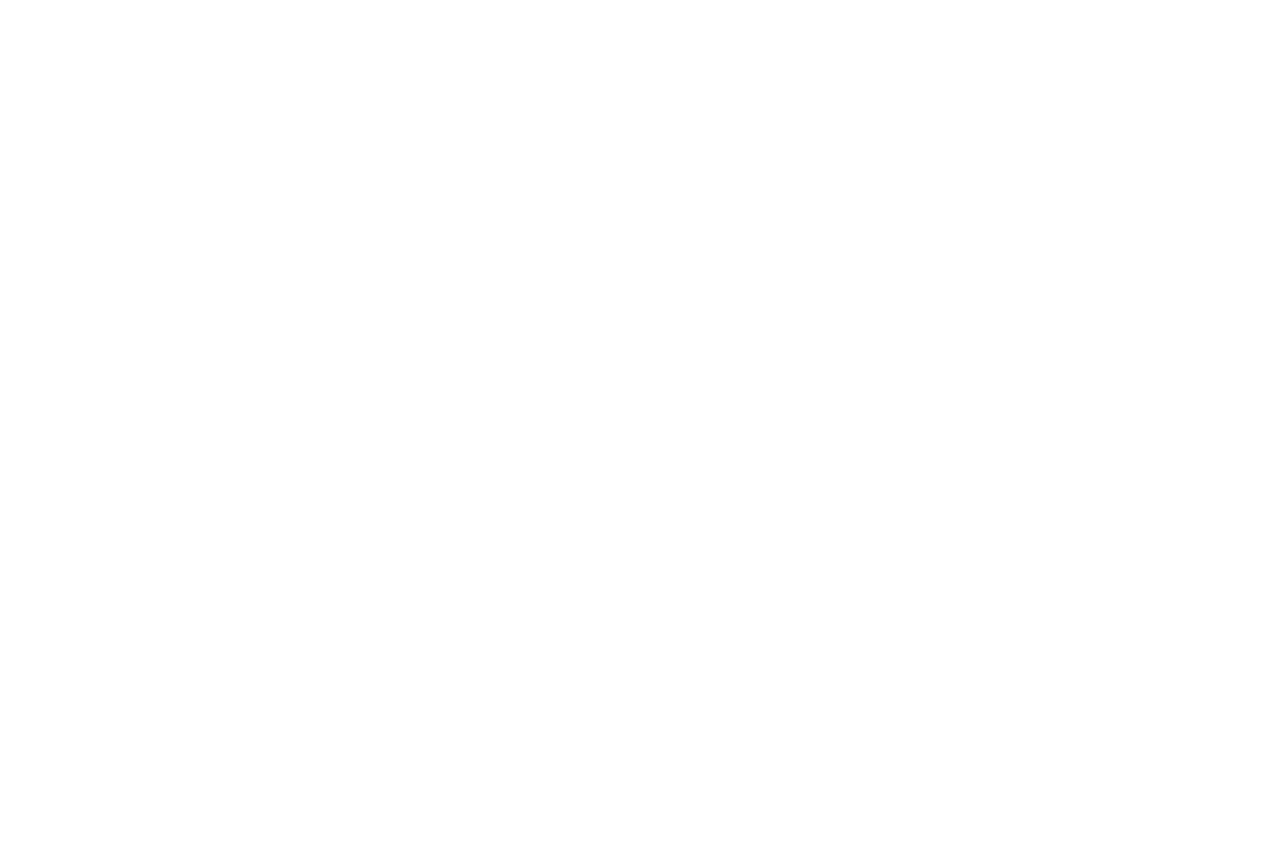
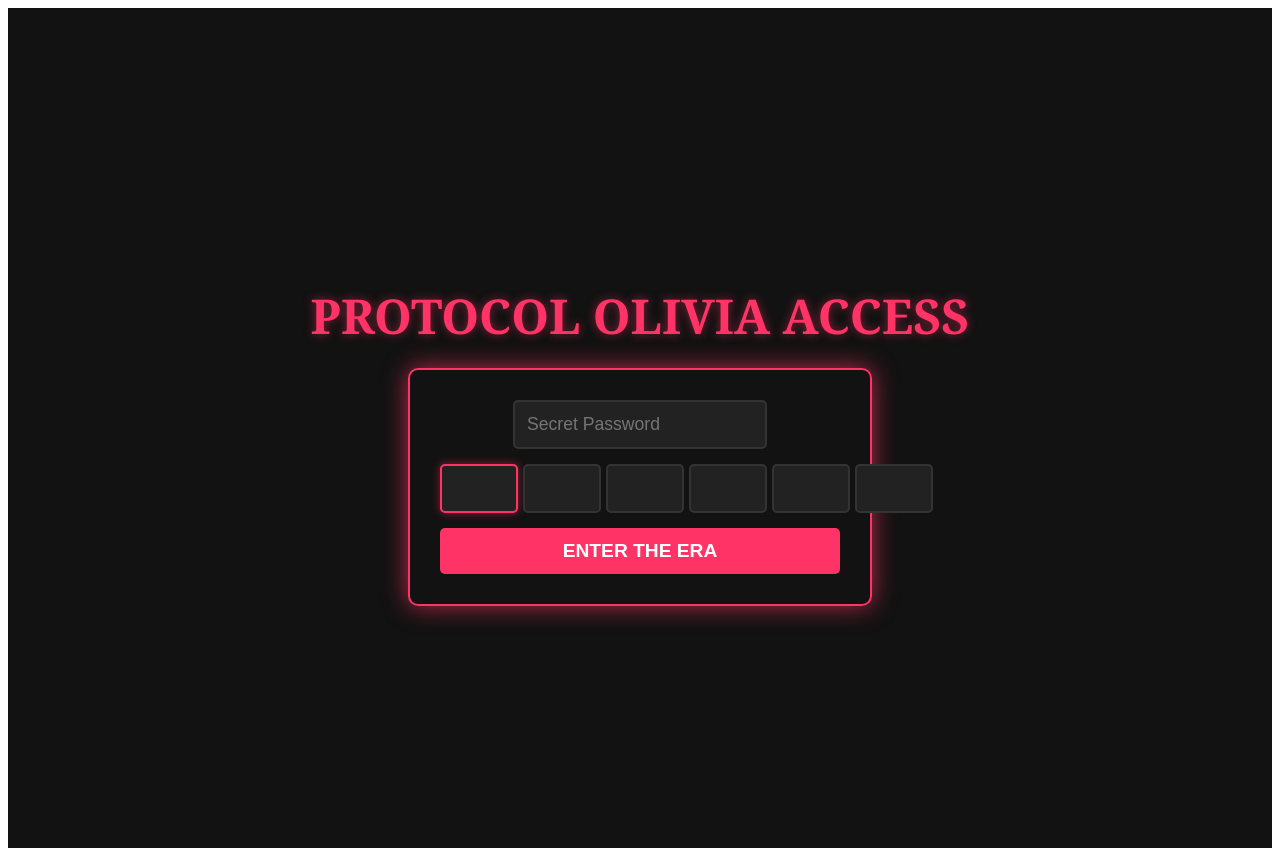
Before and after one commit to HarshParyani33/olivia, a React (Vite) app in the folder client/: page / in a window 1280 px wide. Before the commit the page ends 800 px from the top, so only its background shows below. Built offline with nearby package versions, Linux system fonts and the light colour scheme.

Commit message:
feat(pages): add AccessGate and Home components with authentication logic

```diff
--- a/client/src/App.jsx
+++ b/client/src/App.jsx
@@ -1,16 +1,54 @@
-import { useState } from 'react'
-import reactLogo from './assets/react.svg'
-import viteLogo from '/vite.svg'
-import './App.css'
+import React, { useState, useEffect } from 'react';
+import { BrowserRouter as Router, Routes, Route, Navigate } from 'react-router-dom';
+
+// Import Pages
+import AccessGate from './pages/AccessGate';
+import Home from './pages/Home';
+// import TheImpact from './pages/TheImpact'; // Will create these later
+
+// A Private Route Wrapper to check authentication status
+const ProtectedRoute = ({ element }) => {
+  const isAuthenticated = localStorage.getItem('protocolOliviaAuth') === 'true';
+  return isAuthenticated ? element : <Navigate to="/" replace />;
+};
 
 function App() {
-  const [count, setCount] = useState(0)
+  // Use state to track current authentication status (for immediate UI update)
+  const [isAuthenticated, setIsAuthenticated] = useState(
+    localStorage.getItem('protocolOliviaAuth') === 'true'
+  );
+
+  // Function to pass to AccessGate to update auth status
+  const setAuthenticated = (status) => {
+    setIsAuthenticated(status);
+  };
 
   return (
-    <>
-
-    </>
-  )
+    <Router>
+      <Routes>
+        {/*
+          If authenticated, root path shows Home.
+          If NOT authenticated, root path shows AccessGate.
+        */}
+        <Route
+          path="/"
+          element={
+            isAuthenticated ? (
+              <Home />
+            ) : (
+              <AccessGate setAuthenticated={setAuthenticated} />
+            )
+          }
+        />
+        {/*
+          Example of other protected routes, which will always redirect to '/'
+          (which then renders AccessGate) if not authenticated.
+        */}
+        {/* <Route path="/episodes" element={<ProtectedRoute element={<TheImpact />} />} /> */}
+        {/* Add all other routes here: /profile, /gallery, etc. */}
+      </Routes>
+    </Router>
+  );
 }
 
-export default App
+export default App;
--- /dev/null
+++ b/client/src/pages/AccessGate.jsx
@@ -0,0 +1,191 @@
+import React, { useState } from 'react';
+import styled from 'styled-components';
+import { motion } from 'framer-motion';
+
+// --- STYLED COMPONENTS ---
+const AccessContainer = styled(motion.div)`
+  background-color: #121212; /* Dark background */
+  min-height: 100vh;
+  display: flex;
+  flex-direction: column;
+  justify-content: center;
+  align-items: center;
+  color: white;
+  text-align: center;
+  padding: 20px;
+  font-family: 'Georgia', serif; /* A classic, elegant font for contrast */
+`;
+
+const Title = styled(motion.h1)`
+  color: #ff3366; /* Hot Pink accent */
+  font-size: 3rem;
+  margin-bottom: 20px;
+  text-shadow: 0 0 10px rgba(255, 51, 102, 0.5); /* Glowing effect */
+`;
+
+const Form = styled.form`
+  display: flex;
+  flex-direction: column;
+  gap: 15px;
+  width: 100%;
+  max-width: 400px;
+  padding: 30px;
+  border: 2px solid #ff3366;
+  border-radius: 10px;
+  box-shadow: 0 0 25px rgba(255, 51, 102, 0.7);
+`;
+
+const Input = styled.input`
+  padding: 12px;
+  font-size: 1.1rem;
+  border: 2px solid #333;
+  border-radius: 5px;
+  background-color: #222;
+  color: white;
+  transition: border-color 0.3s, box-shadow 0.3s;
+
+  &:focus {
+    border-color: #ff3366;
+    outline: none;
+    box-shadow: 0 0 8px rgba(255, 51, 102, 0.5);
+  }
+`;
+
+const PinInputContainer = styled.div`
+  display: flex;
+  justify-content: space-between;
+  gap: 5px;
+`;
+
+const PinInput = styled(Input)`
+  width: 50px;
+  text-align: center;
+  font-weight: bold;
+`;
+
+const Button = styled(motion.button)`
+  padding: 12px 20px;
+  font-size: 1.2rem;
+  font-weight: bold;
+  background-color: #ff3366;
+  color: white;
+  border: none;
+  border-radius: 5px;
+  cursor: pointer;
+  transition: background-color 0.3s, transform 0.1s;
+
+  &:hover {
+    background-color: #e6004c;
+  }
+  &:active {
+    transform: scale(0.98);
+  }
+`;
+
+const ErrorMessage = styled.p`
+  color: yellow;
+  margin-top: 10px;
+`;
+
+
+// --- ACCESS GATE LOGIC ---
+const CORRECT_PASSWORD = 'spilledwine'; // Placeholder, replace with your secret password
+const CORRECT_PIN = '091203'; // Placeholder, replace with your 6-digit PIN (Her birthday?)
+
+export default function AccessGate({ setAuthenticated }) {
+  const [password, setPassword] = useState('');
+  const [pin, setPin] = useState(Array(6).fill(''));
+  const [error, setError] = useState('');
+
+  // Handle individual PIN box input
+  const handlePinChange = (e, index) => {
+    const value = e.target.value;
+    if (value.length <= 1 && /^[0-9]*$/.test(value)) {
+      const newPin = [...pin];
+      newPin[index] = value;
+      setPin(newPin);
+
+      // Focus on next input
+      if (value && index < 5) {
+        document.getElementById(`pin-input-${index + 1}`).focus();
+      }
+    }
+  };
+
+  const handleSubmit = (e) => {
+    e.preventDefault();
+    setError('');
+
+    const submittedPin = pin.join('');
+
+    if (password === CORRECT_PASSWORD && submittedPin === CORRECT_PIN) {
+      // SUCCESS!
+      localStorage.setItem('protocolOliviaAuth', 'true');
+      setAuthenticated(true);
+    } else {
+      setError('💔 Incorrect password or PIN. Try again, superstar!');
+      // Reset fields for security/clarity
+      setPassword('');
+      setPin(Array(6).fill(''));
+      document.getElementById('pin-input-0').focus();
+    }
+  };
+
+  return (
+    <AccessContainer
+        initial={{ opacity: 0 }}
+        animate={{ opacity: 1 }}
+        transition={{ duration: 1 }}
+    >
+      <Title
+        initial={{ y: -50, opacity: 0 }}
+        animate={{ y: 0, opacity: 1 }}
+        transition={{ delay: 0.5, type: 'spring', stiffness: 120 }}
+      >
+        PROTOCOL OLIVIA ACCESS
+      </Title>
+
+      <Form onSubmit={handleSubmit}>
+        <label>
+          <Input
+            type="password"
+            placeholder="Secret Password"
+            value={password}
+            onChange={(e) => setPassword(e.target.value)}
+            required
+          />
+        </label>
+        <label>
+          <PinInputContainer>
+            {pin.map((digit, index) => (
+              <PinInput
+                key={index}
+                id={`pin-input-${index}`}
+                type="text"
+                maxLength="1"
+                value={digit}
+                onChange={(e) => handlePinChange(e, index)}
+                onKeyDown={(e) => {
+                  if (e.key === 'Backspace' && !digit && index > 0) {
+                    // Move focus to the previous input on backspace
+                    document.getElementById(`pin-input-${index - 1}`).focus();
+                  }
+                }}
+                autoFocus={index === 0}
+                required
+              />
+            ))}
+          </PinInputContainer>
+        </label>
+        <Button
+          type="submit"
+          whileHover={{ scale: 1.05 }}
+          whileTap={{ scale: 0.95 }}
+        >
+          ENTER THE ERA
+        </Button>
+      </Form>
+      {error && <ErrorMessage>{error}</ErrorMessage>}
+    </AccessContainer>
+  );
+}
--- /dev/null
+++ b/client/src/pages/Home.jsx
@@ -0,0 +1,21 @@
+import React from 'react';
+import styled from 'styled-components';
+
+const HomeContainer = styled.div`
+  background-color: #121212;
+  min-height: 100vh;
+  display: flex;
+  justify-content: center;
+  align-items: center;
+  color: white;
+  font-size: 2rem;
+`;
+
+export default function Home() {
+  return (
+    <HomeContainer>
+      {/* This is a placeholder. Next, we will build the "Loading Main Character" animation here! */}
+      🎉 WELCOME TO THE MAIN ERA! 🎉
+    </HomeContainer>
+  );
+}
```
